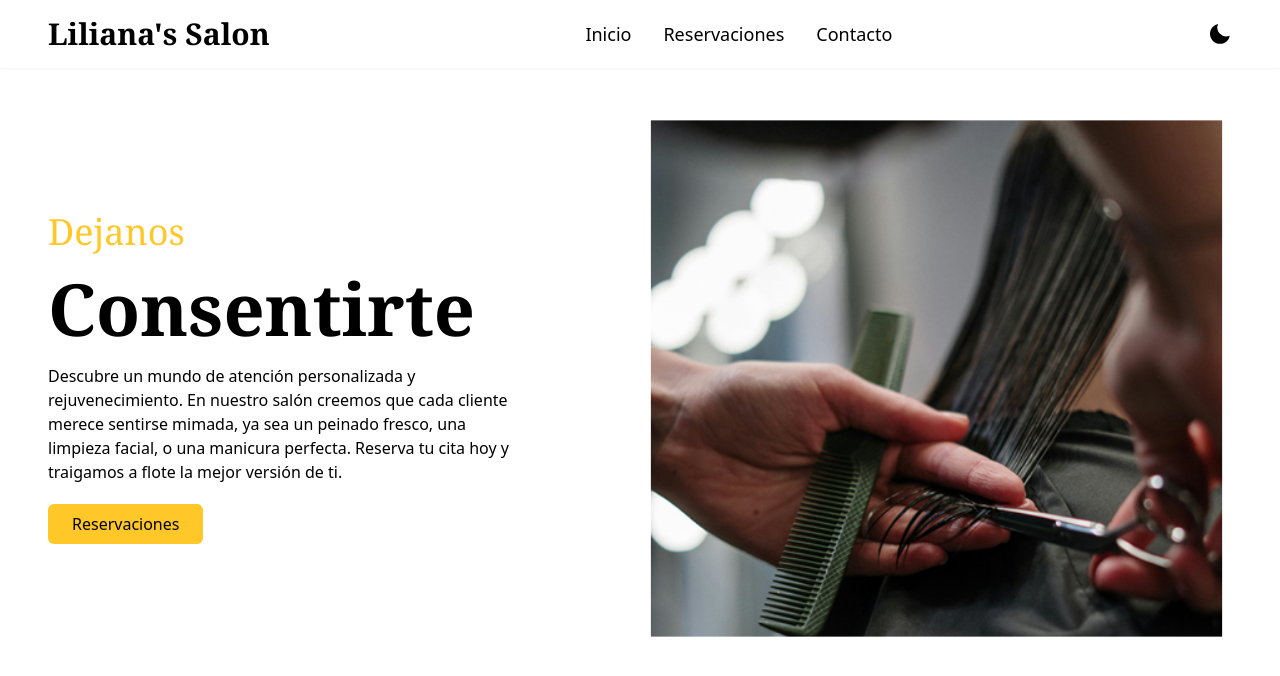
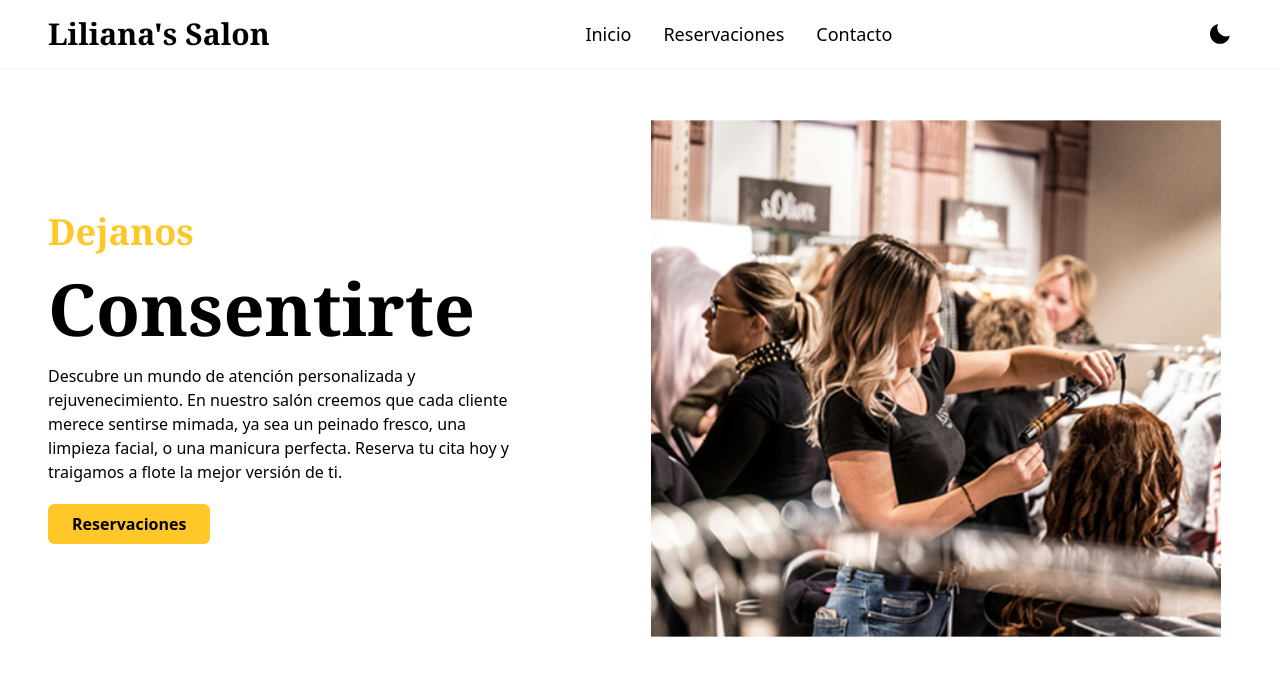
Before and after one commit to f-guevara/lilianasbeauty, a React (Vite) app: page / in a window 1280 px wide. Shown: the top 676 px of the page. Built offline with nearby package versions, Linux system fonts and the light colour scheme.

Commit message:
Added AOS animations

```diff
--- a/src/App.jsx
+++ b/src/App.jsx
@@ -1,6 +1,8 @@
 import React, { useEffect, useState } from 'react';
 import Navbar from './components/Navbar/Navbar';
 import Hero from './components/Hero/Hero';
+import AOS from 'aos';
+import 'aos/dist/aos.css';
 
 const App = () => {
   const [theme, setTheme] = React.useState
@@ -19,6 +21,17 @@ useEffect(() => {
   }
 }, [theme]);
 
+//AOS initialization
+React.useEffect(() => {
+  AOS.init({
+    offset: 100,
+    duration:800,
+    easing: "ease-in-sine",
+    delay: 100,
+  });
+  AOS.refresh();
+}, []);
+
   return (
     <>
     <Navbar theme={theme} setTheme={setTheme}/>
--- a/src/components/Hero/Hero.jsx
+++ b/src/components/Hero/Hero.jsx
@@ -1,36 +1,62 @@
-import React from 'react';
+import React, {useEffect} from 'react';
 import haircutPic from '../../assets/haircut.png';
 import haircutPic2 from '../../assets/haircut-2.png'
+import AOS from 'aos';
+
 const Hero = ({theme}) => {
+    useEffect(() => {
+        AOS.refresh();
+      });
   return (
     <div className='dark:bg-black dark:text-white
     duration-300 relative -z-20'>
         <div className='container
         min-h-[620px] flex'>
+
+            {/*Hero Image*/}
+
             <div className='grid place-items-center
             grid-cols-1 sm:grid-cols-2'>
-                <div className='order-1 sm:order-2'>
+                <div data-aos="zoom-in"
+                data-aos-duration='1500'
+                data-aos-once="false"
+                className='order-1 sm:order-2'>
                     <img src={theme ==='dark' ?
-                    haircutPic2 : haircutPic} alt='
+                    haircutPic : haircutPic2} alt='
                     haircut picture'
                     className='relative -z-10
                     max-h-[600px] sm:scale-125
                     '/>
                 </div>
+
+                {/*Hero message*/}
+
                 <div className='order-2 sm:order-1
                 space-y-5 sm:pr-32'>
-                        <p className='text-primary text-4xl font-serif'>Dejanos</p>
-                        <h1 className='text-5xl lg:text-7xl font-semibold font-serif'>Consentirte</h1>
-                        <p>Descubre un mundo de atención personalizada
+                        <p
+                        data-aos='fade-up'
+                        className='text-primary text-4xl font-serif
+                        font-bold'>Dejanos</p>
+                        <h1
+                        data-aos='fade-up'
+                        data-aos-delay='600'
+                        className='text-5xl lg:text-7xl font-semibold font-serif'>Consentirte</h1>
+                        <p
+                        data-aos='fade-up'
+                        data-aos-delay='1000'
+                        >Descubre un mundo de atención personalizada
                             y rejuvenecimiento. En nuestro salón creemos
                             que cada cliente merece sentirse mimada,
                             ya sea un peinado fresco, una limpieza
                             facial, o una manicura perfecta. Reserva tu
                             cita hoy y traigamos a flote
                             la mejor versión de ti.</p>
-                            <button className='btn bg-primary text-black
+                            <button
+                            data-aos='fade-up'
+                            data-aos-delay='1500'
+                            className='btn bg-primary text-black
                             px-6 py-2 rounded-md hover:bg-primary/80
-                            duration-300'>Reservaciones</button>
+                            duration-300 font-bold'>Reservaciones</button>
 
                 </div>
 
```
Also changed, not shown: src/assets/haircut-2.png.
